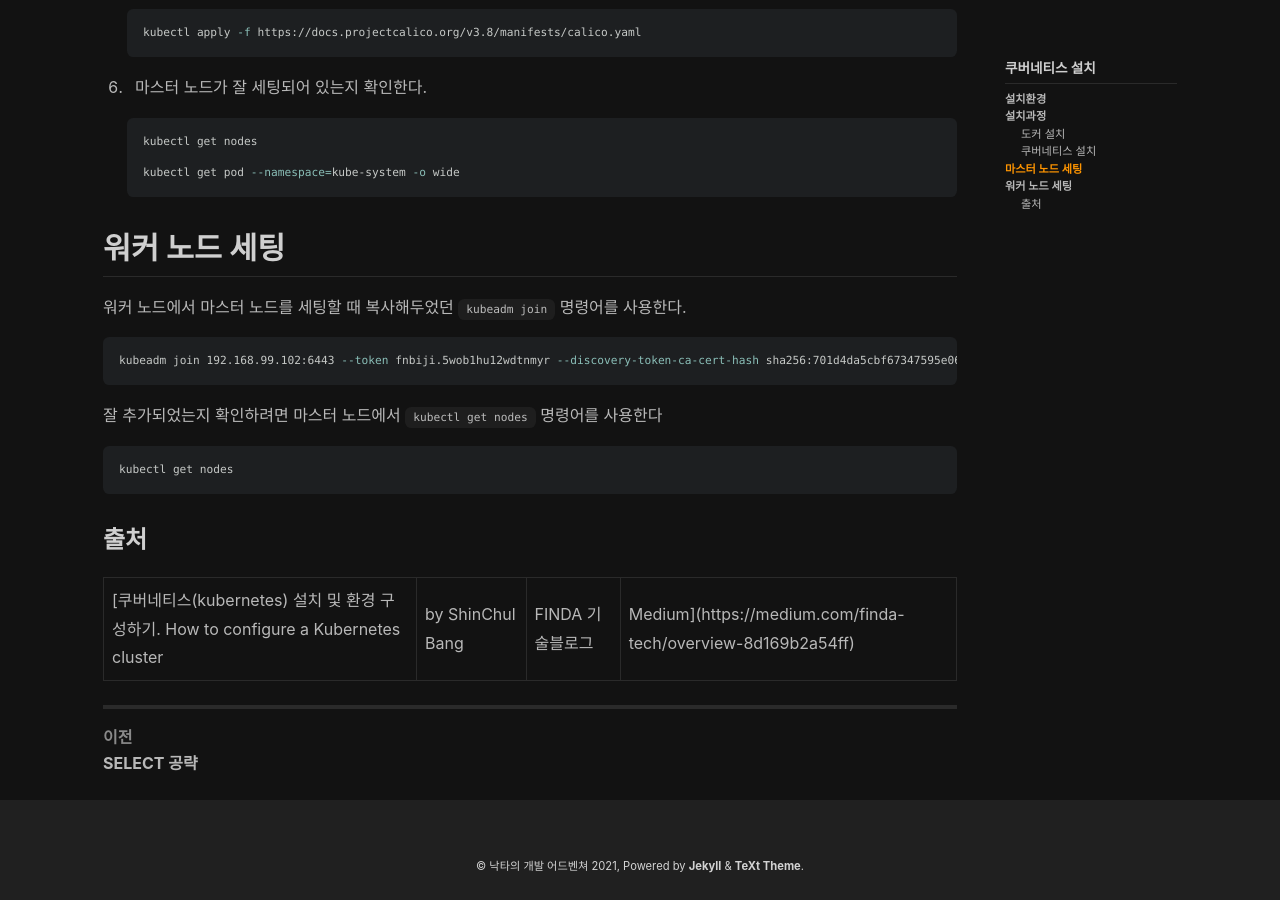
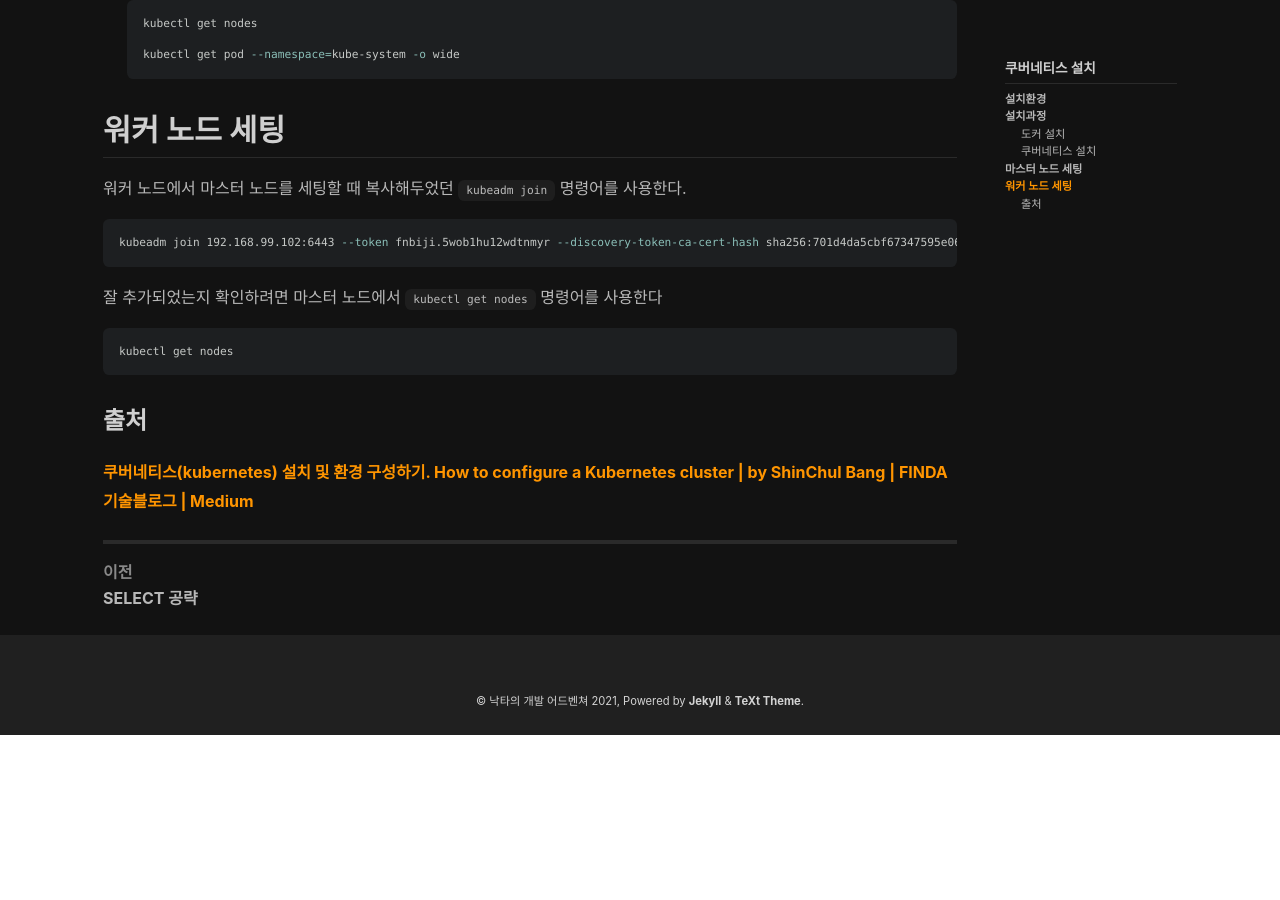
Before and after one commit to kong9410/kong9410.github.io, a Jekyll site: the page built from _posts/Kubernetes/2021-01-22-kubernetes-install.md, in a window 1280 px wide and 900 px high, scrolled down 3335 px. Built offline with Jekyll 4.4.1, drawn with Linux system fonts in a browser that asks for light colours; nearby versions of some CDN libraries; after the commit the page ends 4070 px from its top, so only the background shows below that; some of the changed text lies outside the part shown.

Commit message:
파일 수정

````diff
--- a/_posts/Kubernetes/2021-01-22-kubernetes-install.md
+++ b/_posts/Kubernetes/2021-01-22-kubernetes-install.md
@@ -32,17 +32,12 @@
    ```
 
 3. ```shell
-
+     apt-get install apt-transport-https ca-certificates curl software-properties-common -y
    ```
-  # docker 설치 위한 라이브러리 설치
-  apt-get install apt-transport-https ca-certificates curl software-properties-common -y```
-  ```
-
 4. ```shell
    # gpg key 내려받기
    curl -fsSL https://download.docker.com/linux/ubuntu/gpg | apt-key add -
-  ```
-
+   ```
 5. ```shell
    # 패키지 관리도구에 도커 다운로드 링크 추가
    add-apt-repository "deb [arch=amd64] https://download.docker.com/linux/ubuntu $(lsb_release -cs) stable"
@@ -91,12 +86,11 @@
 1. ```shell
     curl -s https://packages.cloud.google.com/apt/doc/apt-key.gpg | apt-key add -
     ```
-  ```
 
 2. ```shell
    cat <<EOF | tee /etc/apt/sources.list.d/kubernetes.list deb https://apt.kubernetes.io/ kubernetes-xenial main
    EOF
-  ```
+   ```
 
 3. ```shell
    apt-get update
@@ -182,4 +176,4 @@
 
 ### 출처
 
-[쿠버네티스(kubernetes) 설치 및 환경 구성하기. How to configure a Kubernetes cluster | by ShinChul Bang | FINDA 기술블로그 | Medium](https://medium.com/finda-tech/overview-8d169b2a54ff)
+[쿠버네티스(kubernetes) 설치 및 환경 구성하기. How to configure a Kubernetes cluster \| by ShinChul Bang \| FINDA 기술블로그 \| Medium](https://medium.com/finda-tech/overview-8d169b2a54ff)
````
